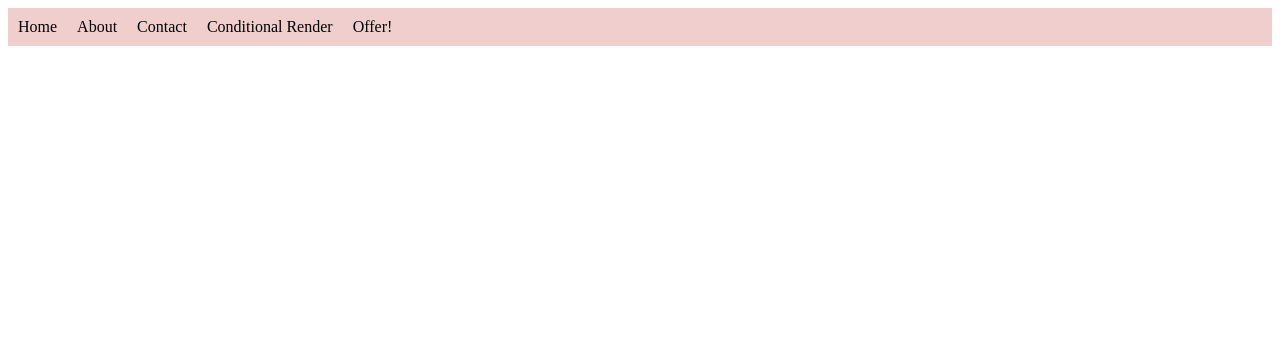
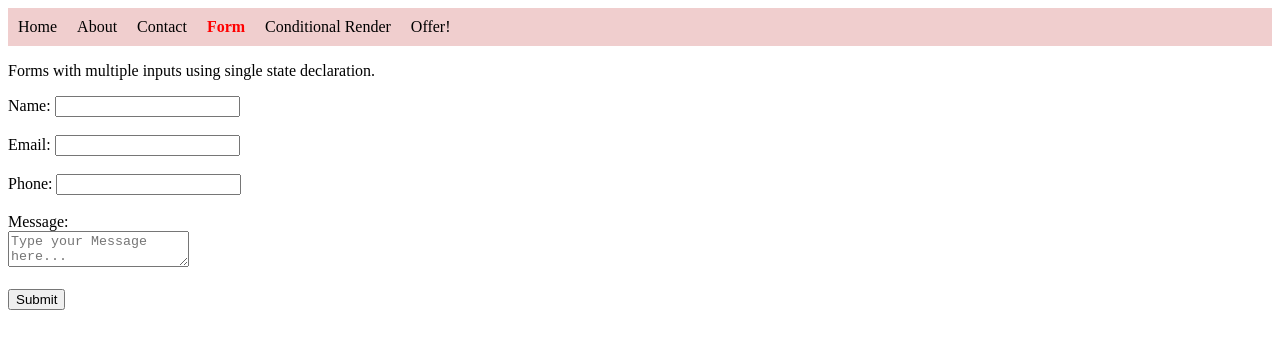
Before and after one commit to pritam-b-dev/reactRouterPractice, a React (Vite) app: page /forms in a window 1280 px wide. Shown: the top 348 px of the page. Built offline with nearby package versions, Linux system fonts and the light colour scheme.

Commit message:
multiple inputs using single state declaration.

```diff
--- a/src/App.jsx
+++ b/src/App.jsx
@@ -7,6 +7,7 @@ import { useState } from "react";
 import ConditionalRendering from "./ConditionalRendering";
 import PostDetails from "./PostDetails";
 import OfferDisplaying from "./OfferDisplaying";
+import Forms from "./Forms";
 
 function App() {
   const [user, setUser] = useState("");
@@ -22,6 +23,7 @@ function App() {
           element={<ConditionalRendering />}
         />
         <Route path="/conditionalrendering/:id" element={<PostDetails />} />
+        <Route path="/forms" element={<Forms />} />
         <Route path="/offerdisplaying" element={<OfferDisplaying />} />
       </Routes>
     </>
--- /dev/null
+++ b/src/Forms.jsx
@@ -0,0 +1,145 @@
+import React, { useState } from "react";
+
+const Forms = () => {
+  const [formData, setFormData] = useState({
+    username: "",
+    email: "",
+    phone: "",
+    message: "",
+  });
+
+  const handleChanges = (e) => {
+    const { name, value } = e.target;
+    setFormData((prevData) => ({
+      ...prevData,
+      [name]: value,
+    }));
+  };
+
+  const handleSubmit = (e) => {
+    e.preventDefault();
+    console.log("These are the information from the form", formData);
+    alert(
+      `Hi ${formData.username}! your information has successfully submitted!`,
+    );
+    setFormData({
+      username: "",
+      email: "",
+      phone: "",
+      message: "",
+    });
+  };
+
+  // ---------------------------------------------------------------------
+  // for validation
+  // const handleSubmit = (e) => {
+  //   e.preventDefault();
+
+  //   let validationErrors = {}; // একটি খালি অবজেক্ট নিলাম ভুলগুলো রাখার জন্য
+
+  //   // নাম চেক করা
+  //   if (!formData.username.trim()) {
+  //     validationErrors.username = "দয়া করে আপনার নাম লিখুন!";
+  //   }
+
+  //   // ইমেল চেক করা
+  //   if (!formData.email.includes("@")) {
+  //     validationErrors.email = "সঠিক ইমেল ঠিকানা দিন!";
+  //   }
+
+  //   // ফোন নম্বর চেক করা
+  //   if (formData.phone.length < 11) {
+  //     validationErrors.phone = "ফোন নম্বর কমপক্ষে ১১ সংখ্যার হতে হবে!";
+  //   }
+
+  //   // যদি কোনো ভুল থাকে (Object-এর চাবি যদি ০-এর বেশি হয়)
+  //   if (Object.keys(validationErrors).length > 0) {
+  //     setErrors(validationErrors); // এরর স্টেট আপডেট করো
+  //     return; // এখানেই থেমে যাও, নিচের কাজগুলো আর হবে না
+  //   }
+
+  //   // যদি সব ঠিক থাকে তবেই নিচের কাজ হবে
+  //   console.log("সফলভাবে জমা হয়েছে:", formData);
+  //   alert("Success!");
+  //   setErrors({}); // পুরনো এরর মুছে ফেলুন
+  //   setFormData({ username: "", email: "", phone: "", message: "" }); // ফর্ম খালি করুন
+
+  // ভেলিডেশন কিভাবে কাজ করেঃ
+  //   ১. Object.keys(validationErrors) কী করে?
+  // সহজ কথায়, এটি একটি অবজেক্টের সব চাবিগুলোকে (Keys) গুনে বের করে একটা লিস্ট বা অ্যারে বানায়।
+
+  // ধরুন, ইউজার নাম দেয়নি আর ভুল ইমেল দিয়েছে। তখন আপনার validationErrors অবজেক্টটা দেখতে হবে এমন:
+  // { username: "...", email: "..." }
+
+  // এখানে কয়টা ভুল আছে? ২টা।
+  // Object.keys(validationErrors) করবে কী, এদের একটা লিস্ট বানাবে: ["username", "email"]
+
+  // ২. .length > 0 কেন?
+  // এখন ওই লিস্টে কয়টা জিনিস আছে তা আমরা .length দিয়ে গুনি।
+
+  // যদি ১টা বা তার বেশি ভুল থাকে (> 0), তার মানে ফর্মটা ত্রুটিযুক্ত।
+
+  // যদি কোনো ভুল না থাকে, তবে দৈর্ঘ্য হবে 0।
+
+  // ৩. setErrors(validationErrors)
+  // যখনই আমরা দেখলাম ভুল আছে, তখন আমরা আমাদের errors স্টেটটাকে আপডেট করে দিচ্ছি। এতে কী হয়? সাথে সাথে রিয়েক্ট আপনার ইনপুট বক্সের নিচে সেই লাল রঙের এরর মেসেজগুলো ঝুলিয়ে দেয় যাতে ইউজার বুঝতে পারে সে কী ভুল করেছে।
+
+  // ৪. return;—সবচেয়ে গুরুত্বপূর্ণ অংশ!
+  // এই return লাইনটা হলো আপনার ফর্মের 'ব্রেক'।
+
+  // স্বাভাবিকভাবে কোড ওপর থেকে নিচে চলে। যদি আপনি return না লিখতেন, তবে ভুল থাকা সত্ত্বেও কোড নিচের দিকে চলে যেত এবং alert("Success!") দেখিয়ে দিত।
+  // আমরা return লিখে রিয়েক্টকে বলছি— "থামো! আগে ভুল ঠিক হোক, তারপর নিচের দিকে যাবে। এখনই এই ফাংশন থেকে বের হয়ে যাও।"
+
+  // };
+
+  // ---------------------------------------------------------------------
+
+  return (
+    <div>
+      <p>Forms with multiple inputs using single state declaration.</p>{" "}
+      <form onSubmit={handleSubmit}>
+        <label htmlFor="">Name: </label>
+        <input
+          name="username"
+          type="text"
+          value={formData.username}
+          onChange={handleChanges}
+        />
+        <br />
+        <br />
+        <label htmlFor="">Email: </label>
+        <input
+          name="email"
+          type="text"
+          value={formData.email}
+          onChange={handleChanges}
+        />
+        <br />
+        <br />
+        <label htmlFor="">Phone: </label>
+        <input
+          name="phone"
+          type="text"
+          value={formData.phone}
+          onChange={handleChanges}
+        />
+        <br />
+        <br />
+        <label htmlFor="">Message: </label>
+        <br />
+        <textarea
+          name="message"
+          id=""
+          placeholder="Type your Message here..."
+          value={formData.message}
+          onChange={handleChanges}
+        ></textarea>
+        <br />
+        <br />
+        <button type="submit">Submit</button>
+      </form>
+    </div>
+  );
+};
+
+export default Forms;
--- a/src/Navbar.jsx
+++ b/src/Navbar.jsx
@@ -27,6 +27,9 @@ const Navbar = () => {
       <NavLink style={navStyle} to="/contact" end>
         Contact
       </NavLink>
+      <NavLink style={navStyle} to="/forms" end>
+        Form
+      </NavLink>
       <NavLink style={navStyle} to="/conditionalrendering" end>
         Conditional Render
       </NavLink>
```
